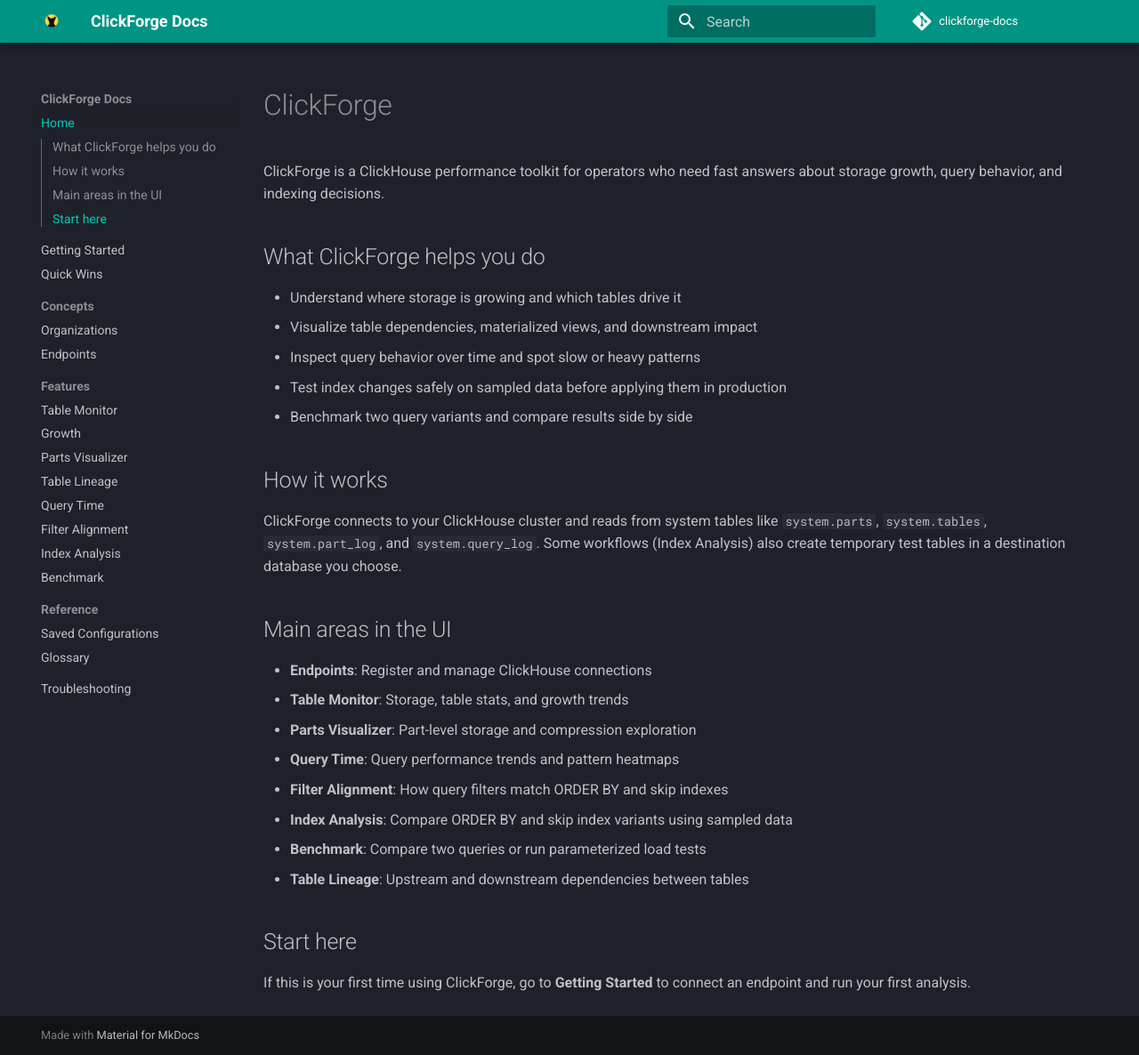
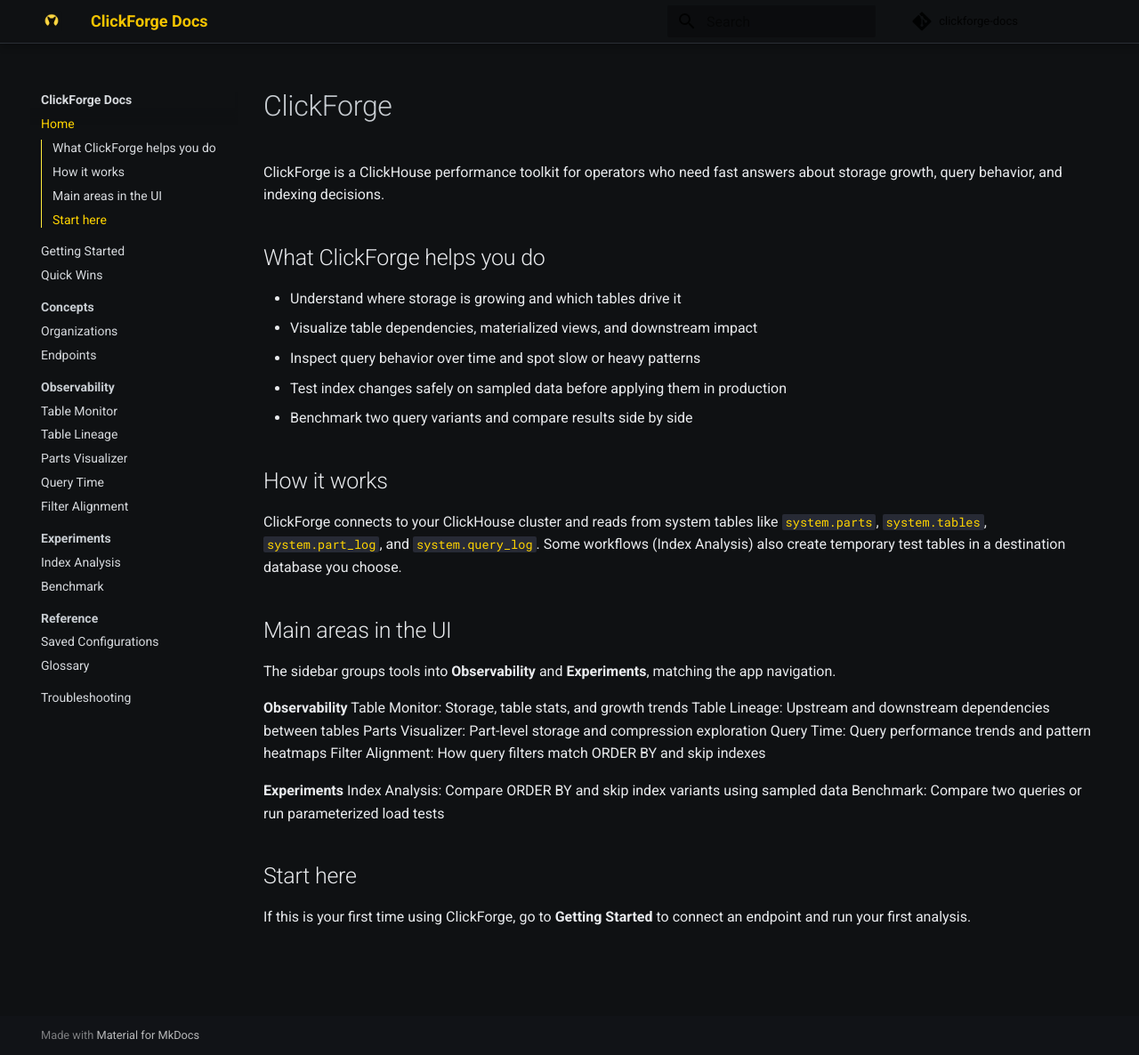
Before and after one commit to ClickForgeCloud/clickforge-docs, an MkDocs documentation site: the page built from docs/index.md, in a window 1280 px wide and 1186 px high. Shown: the whole window at 89% size. Built offline with MkDocs 1.6.1 and Material for MkDocs 9.7.7, drawn with Linux system fonts in a browser that asks for light colours; comment, search, counter and statistics services are not loaded.

Commit message:
fix: style

```diff
--- a/docs/index.md
+++ b/docs/index.md
@@ -16,14 +16,18 @@
 
 ## Main areas in the UI
 
-- **Endpoints**: Register and manage ClickHouse connections
-- **Table Monitor**: Storage, table stats, and growth trends
-- **Parts Visualizer**: Part-level storage and compression exploration
-- **Query Time**: Query performance trends and pattern heatmaps
-- **Filter Alignment**: How query filters match ORDER BY and skip indexes
-- **Index Analysis**: Compare ORDER BY and skip index variants using sampled data
-- **Benchmark**: Compare two queries or run parameterized load tests
-- **Table Lineage**: Upstream and downstream dependencies between tables
+The sidebar groups tools into **Observability** and **Experiments**, matching the app navigation.
+
+**Observability**
+Table Monitor: Storage, table stats, and growth trends
+Table Lineage: Upstream and downstream dependencies between tables
+Parts Visualizer: Part-level storage and compression exploration
+Query Time: Query performance trends and pattern heatmaps
+Filter Alignment: How query filters match ORDER BY and skip indexes
+
+**Experiments**
+Index Analysis: Compare ORDER BY and skip index variants using sampled data
+Benchmark: Compare two queries or run parameterized load tests
 
 ## Start here
 
--- /dev/null
+++ b/docs/stylesheets/extra.css
@@ -0,0 +1,71 @@
+:root {
+  --cf-yellow: #f4c400;
+  --cf-yellow-strong: #ffd400;
+  --cf-black: #0f1113;
+  --cf-black-soft: #15181b;
+  --cf-border: #2a2f35;
+}
+
+/* Base background + text */
+[data-md-color-scheme="slate"] {
+  --md-default-bg-color: var(--cf-black);
+  --md-default-bg-color--light: var(--cf-black-soft);
+  --md-default-bg-color--lighter: #1b2025;
+  --md-default-fg-color: #e8eaed;
+  --md-default-fg-color--light: #c7ccd1;
+  --md-default-fg-color--lighter: #9aa2aa;
+  --md-typeset-a-color: var(--cf-yellow);
+}
+
+/* Header */
+.md-header {
+  background-color: var(--cf-black);
+  border-bottom: 1px solid var(--cf-border);
+}
+
+.md-header__title {
+  color: var(--cf-yellow);
+}
+
+/* Sidebar */
+.md-nav__title,
+.md-nav__item .md-nav__link {
+  color: #d6d9dd;
+}
+
+.md-nav__item .md-nav__link--active,
+.md-nav__item .md-nav__link:focus,
+.md-nav__item .md-nav__link:hover {
+  color: var(--cf-yellow-strong);
+}
+
+/* Buttons */
+.md-typeset .md-button {
+  border-color: var(--cf-yellow);
+  color: var(--cf-yellow);
+}
+
+.md-typeset .md-button--primary {
+  background-color: var(--cf-yellow);
+  border-color: var(--cf-yellow);
+  color: #141414;
+}
+
+/* Code blocks */
+.md-typeset code {
+  color: var(--cf-yellow-strong);
+}
+
+.md-typeset pre > code {
+  color: #e8eaed;
+}
+
+/* Tables */
+.md-typeset table:not([class]) th {
+  background-color: #1c2126;
+}
+
+.md-typeset table:not([class]) td,
+.md-typeset table:not([class]) th {
+  border-color: var(--cf-border);
+}
--- a/mkdocs.yml
+++ b/mkdocs.yml
@@ -10,13 +10,13 @@
   - Concepts:
       - Organizations: concepts/organizations.md
       - Endpoints: concepts/endpoints.md
-  - Features:
+  - Observability:
       - Table Monitor: features/table-monitor.md
-      - Growth: features/growth.md
+      - Table Lineage: features/table-lineage.md
       - Parts Visualizer: features/parts-visualizer.md
-      - Table Lineage: features/table-lineage.md
       - Query Time: features/query-time.md
       - Filter Alignment: features/filter-alignment.md
+  - Experiments:
       - Index Analysis: features/index-analysis.md
       - Benchmark: features/benchmark.md
   - Reference:
@@ -30,8 +30,8 @@
   favicon: assets/favicon.ico
   palette:
     - scheme: slate
-      primary: teal
-      accent: amber
+      primary: yellow
+      accent: yellow
   features:
     - navigation.instant
     - navigation.tracking
@@ -41,3 +41,5 @@
   - admonition
   - toc:
       permalink: true
+extra_css:
+  - stylesheets/extra.css
```
Also changed, not shown: docs/features/table-monitor.md (+1 -2 lines), docs/getting-started.md (+1 -1 lines).
